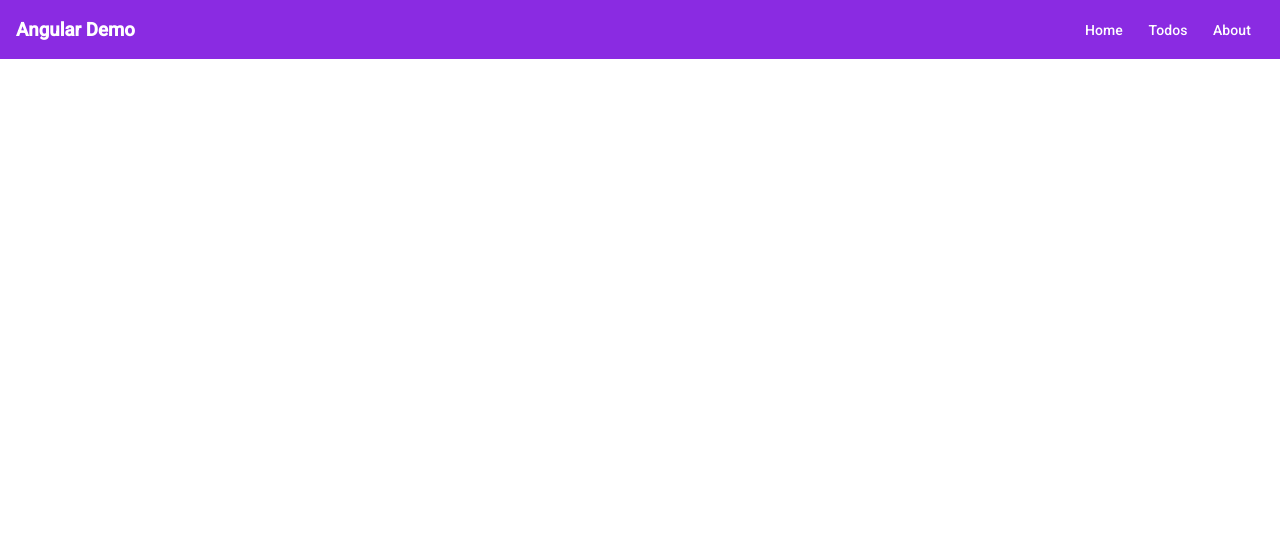
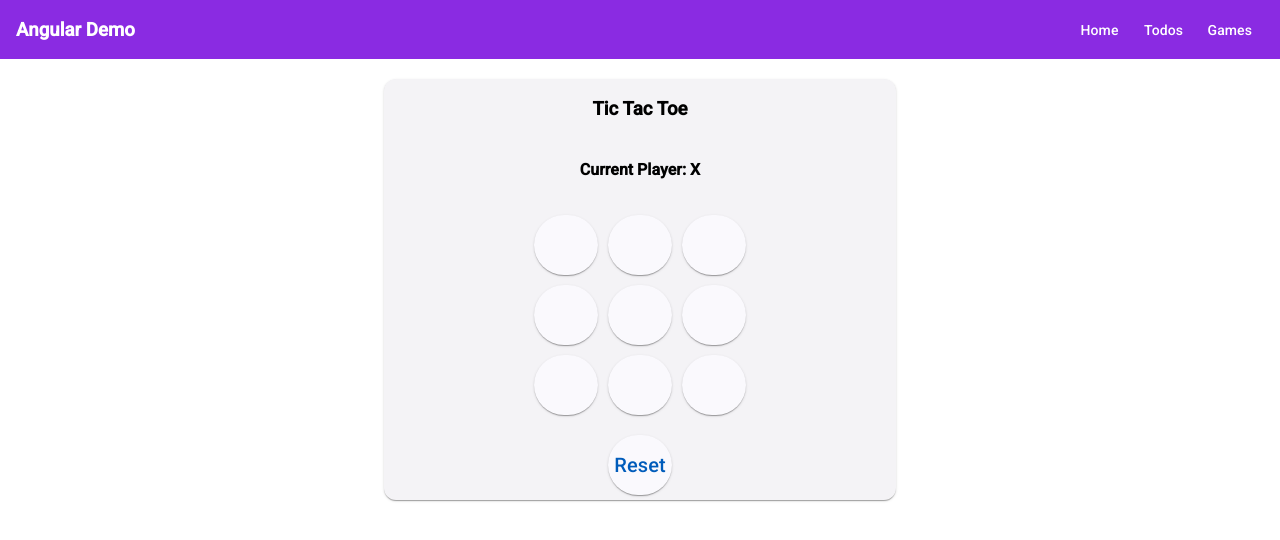
Before and after one commit to ravi0818/angular-demo, an Angular app: page /games in a window 1280 px wide. Before the commit this address led to /. Shown: the top 540 px of the page. Built offline with nearby package versions, Linux system fonts and the light colour scheme.

Commit message:
Game page added

```diff
--- a/src/app/app.routes.ts
+++ b/src/app/app.routes.ts
@@ -11,4 +11,9 @@ export const routes: Routes = [
     loadComponent: () =>
       import('./todos/todos.component').then((m) => m.TodosComponent),
   },
+  {
+    path: 'games',
+    loadComponent: () =>
+      import('./games/games.component').then((m) => m.GamesComponent),
+  },
 ];
--- a/src/app/components/header/header.component.html
+++ b/src/app/components/header/header.component.html
@@ -5,6 +5,6 @@
   <div class="nav-items">
     <button mat-button routerLink="/">Home</button>
     <button mat-button routerLink="/todos">Todos</button>
-    <button mat-button>About</button>
+    <button mat-button routerLink="/games">Games</button>
   </div>
 </header>
--- /dev/null
+++ b/src/app/games/games.component.html
@@ -0,0 +1,31 @@
+<div class="container">
+  <mat-card class="card">
+    <h3>Tic Tac Toe</h3>
+    @if (winner) {
+    <h4>Winner: {{ winner }}</h4>
+    } @else {
+    <h4>Current Player: {{ currentPlayer }}</h4>
+    }
+    <div class="board">
+      @for (row of board; track $index; let rowIndex = $index) {
+      <div class="row">
+        @for (cell of row; track $index; let colIndex = $index) {
+        <button
+          mat-raised-button
+          color="primary"
+          [disabled]="cell || winner"
+          (click)="makeMove(rowIndex, colIndex)"
+        >
+          {{ cell }}
+        </button>
+        }
+      </div>
+      }
+    </div>
+    <div class="row">
+      <button mat-raised-button color="accent" (click)="resetGame()">
+        Reset
+      </button>
+    </div>
+  </mat-card>
+</div>
--- /dev/null
+++ b/src/app/games/games.component.scss
@@ -0,0 +1,28 @@
+.container {
+  text-align: center;
+  margin-top: 20px;
+  display: flex;
+  justify-content: center;
+}
+
+.card {
+  width: 40vw;
+}
+
+.board {
+  display: flex;
+  flex-direction: column;
+  margin: 10px auto;
+}
+
+.row {
+  display: flex;
+  justify-content: center;
+}
+
+button {
+  width: 60px;
+  height: 60px;
+  margin: 5px;
+  font-size: 20px;
+}
--- /dev/null
+++ b/src/app/games/games.component.ts
@@ -0,0 +1,47 @@
+import { Component } from '@angular/core';
+import { MatButtonModule } from '@angular/material/button';
+import { MatCardModule } from '@angular/material/card';
+
+@Component({
+  selector: 'app-games',
+  imports: [MatButtonModule, MatCardModule],
+  templateUrl: './games.component.html',
+  styleUrl: './games.component.scss',
+})
+export class GamesComponent {
+  board: string[][] = Array.from({ length: 3 }, () => Array(3).fill(''));
+  currentPlayer: string = 'X';
+  winner: string | null = null;
+
+  makeMove(row: number, col: number): void {
+    if (!this.board[row][col] && !this.winner) {
+      this.board[row][col] = this.currentPlayer;
+      if (this.checkWinner()) {
+        this.winner = this.currentPlayer;
+      } else {
+        this.currentPlayer = this.currentPlayer === 'X' ? 'O' : 'X';
+      }
+    }
+  }
+
+  checkWinner(): boolean {
+    const lines = [
+      ...this.board,
+      [this.board[0][0], this.board[1][0], this.board[2][0]],
+      [this.board[0][1], this.board[1][1], this.board[2][1]],
+      [this.board[0][2], this.board[1][2], this.board[2][2]],
+      [this.board[0][0], this.board[1][1], this.board[2][2]],
+      [this.board[0][2], this.board[1][1], this.board[2][0]],
+    ];
+
+    return lines.some((line) =>
+      line.every((cell) => cell === this.currentPlayer)
+    );
+  }
+
+  resetGame(): void {
+    this.board = Array.from({ length: 3 }, () => Array(3).fill(''));
+    this.currentPlayer = 'X';
+    this.winner = null;
+  }
+}
```
Also changed, not shown: 1 other file (tests, documents, lock files or other folders).
